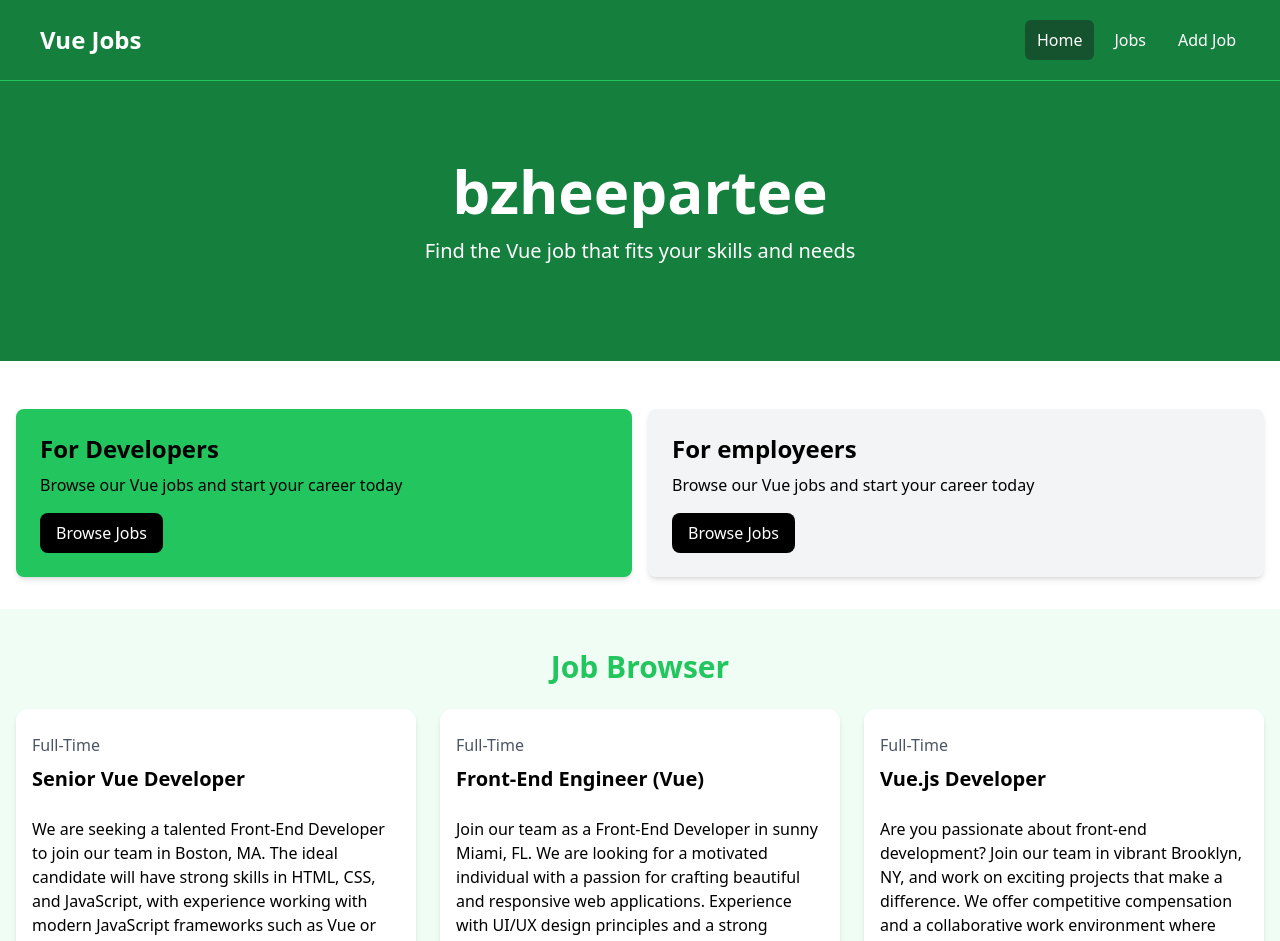
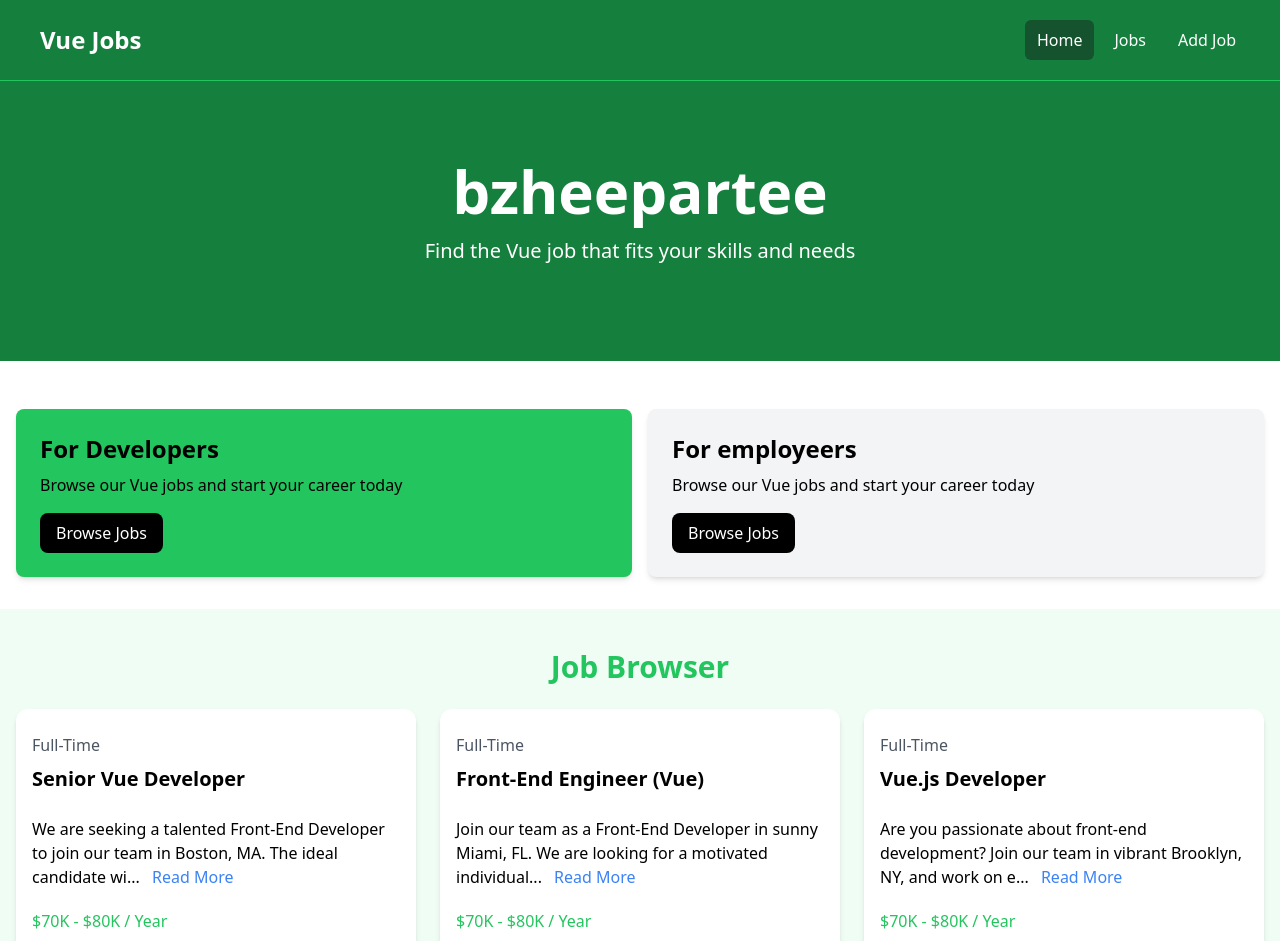
Before and after one commit to hemadlawar/vue-app-jobListings, a Vue app: page / in a window 1280 px wide. Shown: the top 941 px of the page. Built offline with nearby package versions, Linux system fonts and the light colour scheme.

Commit message:
add truncate for the app

```diff
--- a/src/components/jobList.vue
+++ b/src/components/jobList.vue
@@ -1,31 +1,57 @@
 <script setup>
-import { defineProps } from "vue";
-const propss = defineProps({
+import { defineProps, ref, computed } from "vue";
+
+const props = defineProps({
   job: Object,
 });
 
-console.log(propss);
+const isDescriptionTruncated = ref(true);
+
+// Computed property to truncate the job description
+const displayedDescription = computed(() => {
+  const description = props.job.description;
+  const maxLength = 100; // Set your desired max length here
+  if (isDescriptionTruncated.value && description.length > maxLength) {
+    return description.substring(0, maxLength) + "...";
+  }
+  return description;
+});
+
+// Toggle function to show/hide the full description
+const toggleDescription = () => {
+  isDescriptionTruncated.value = !isDescriptionTruncated.value;
+};
+
+console.log(props);
 </script>
+
 <template>
   <div class="bg-white rounded-xl shadow-md relative">
     <div class="p-4">
       <div class="mb-6">
-        <div class="text-gray-600 my-2">{{ propss.job.type }}</div>
-        <h3 class="text-xl font-bold">{{ propss.job.title }}</h3>
+        <div class="text-gray-600 my-2">{{ props.job.type }}</div>
+        <h3 class="text-xl font-bold">{{ props.job.title }}</h3>
       </div>
 
       <div class="mb-5">
-        {{ propss.job.description }}
+        {{ displayedDescription }}
+        <button
+          v-if="props.job.description.length > 100"
+          @click="toggleDescription"
+          class="text-blue-500 hover:text-blue-700 ml-2"
+        >
+          {{ isDescriptionTruncated.value ? "Show Less" : "Read More" }}
+        </button>
       </div>
 
-      <h3 class="text-green-500 mb-2">{{ propss.job.salary }} / Year</h3>
+      <h3 class="text-green-500 mb-2">{{ props.job.salary }} / Year</h3>
 
       <div class="border border-gray-100 mb-5"></div>
 
       <div class="flex flex-col lg:flex-row justify-between mb-4">
         <div class="text-orange-700 mb-3">
           <i class="fa-solid fa-location-dot text-lg"></i>
-          {{ propss.job.location }}
+          {{ props.job.location }}
         </div>
         <a
           href="job.html"
@@ -37,4 +63,5 @@ console.log(propss);
     </div>
   </div>
 </template>
+
 <style></style>
```
